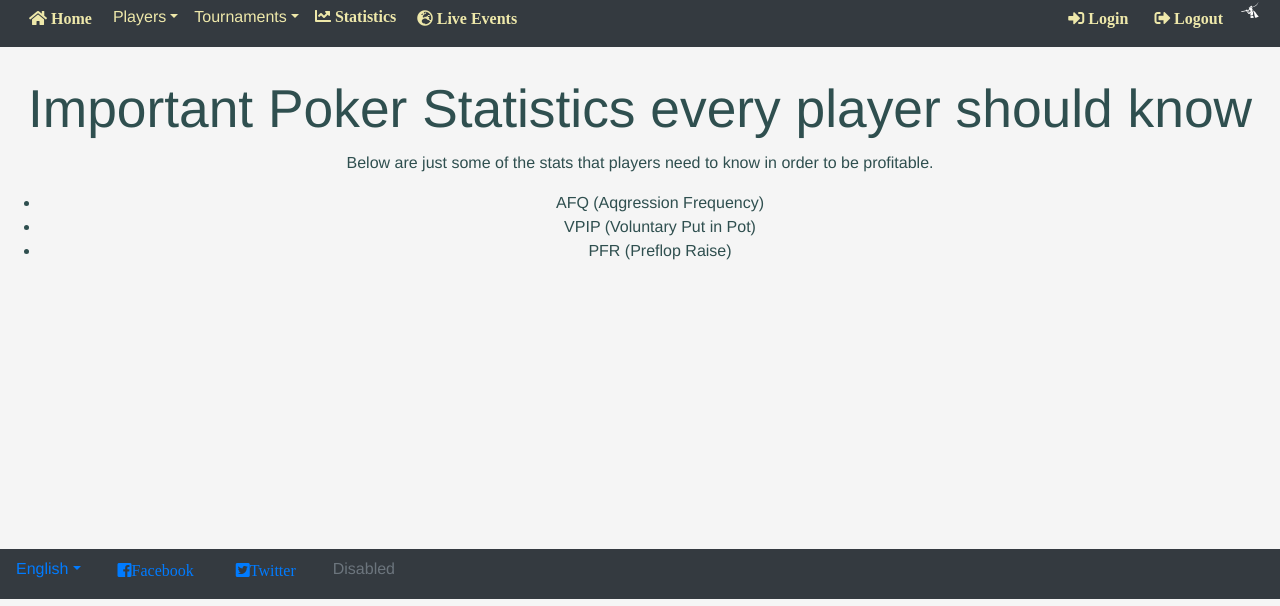
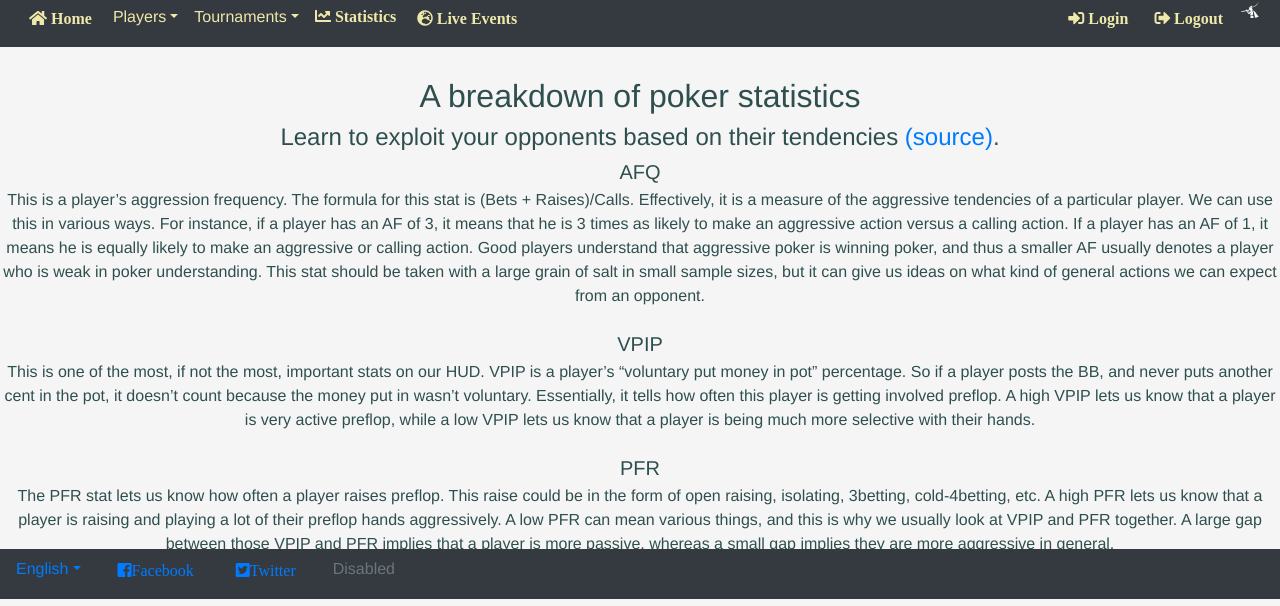
Before and after one commit to JamesAldridge/AceAnalysis, a Vue app: page /#/Stats in a window 1280 px wide. Shown: the part 201-807 px from the top of the page. Built offline with nearby package versions, Linux system fonts and the light colour scheme; what vue-sweetalert, vue-tables-2, vueform would draw is missing.

Commit message:
Statistics page updated

```diff
--- a/src/components/Stats.vue
+++ b/src/components/Stats.vue
@@ -1,11 +1,34 @@
 <template>
   <div class="hero">
-    <h1 class="vue-title">Important Poker Statistics every player should know</h1>
-    <p>Below are just some of the stats that players need to know in order to be profitable.</p>
-    <ul>
-      <li>AFQ (Aqgression Frequency)</li>
-      <li>VPIP (Voluntary Put in Pot)</li>
-      <li>PFR (Preflop Raise)</li>
+    <h2>A breakdown of poker statistics</h2>
+    <h4>Learn to exploit your opponents based on their tendencies <a href="https://redchippoker.com/basic-hud-stats/">(source)</a>.</h4>
+    <ul class="list-unstyled">
+      <b-media tag="li">
+        <h5 class="mt-0 mb-1">AFQ</h5>
+        This is a player’s aggression frequency. The formula for this stat is (Bets + Raises)/Calls. Effectively, it is
+        a measure of the aggressive tendencies of a particular player. We can use this in various ways. For instance, if
+        a player has an AF of 3, it means that he is 3 times as likely to make an aggressive action versus a calling
+        action. If a player has an AF of 1, it means he is equally likely to make an aggressive or calling action. Good
+        players understand that aggressive poker is winning poker, and thus a smaller AF usually denotes a player who is
+        weak in poker understanding. This stat should be taken with a large grain of salt in small sample sizes, but it
+        can give us ideas on what kind of general actions we can expect from an opponent.
+      </b-media>
+      <b-media tag="li" class="my-4">
+        <h5 class="mt-0 mb-1">VPIP</h5>
+        This is one of the most, if not the most, important stats on our HUD. VPIP is a player’s “voluntary put money in
+        pot” percentage. So if a player posts the BB, and never puts another cent in the pot, it doesn’t count because
+        the money put in wasn’t voluntary. Essentially, it tells how often this player is getting involved preflop. A
+        high VPIP lets us know that a player is very active preflop, while a low VPIP lets us know that a player is
+        being much more selective with their hands.
+      </b-media>
+      <b-media tag="li">
+        <h5 class="mt-0 mb-1">PFR</h5>
+        The PFR stat lets us know how often a player raises preflop. This raise could be in the form of open raising,
+        isolating, 3betting, cold-4betting, etc. A high PFR lets us know that a player is raising and playing a lot of
+        their preflop hands aggressively. A low PFR can mean various things, and this is why we usually look at VPIP and
+        PFR together. A large gap between those VPIP and PFR implies that a player is more passive, whereas a small gap
+        implies they are more aggressive in general.
+      </b-media>
     </ul>
   </div>
 </template>
```
